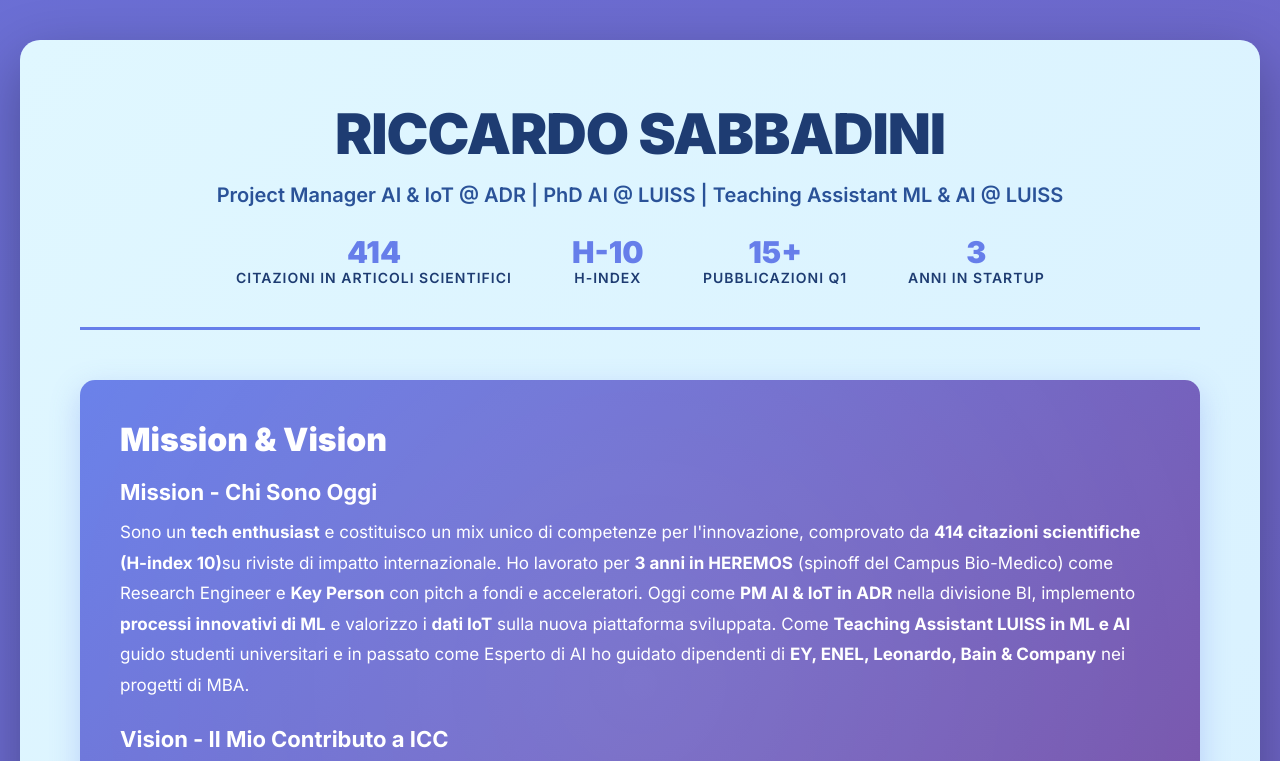
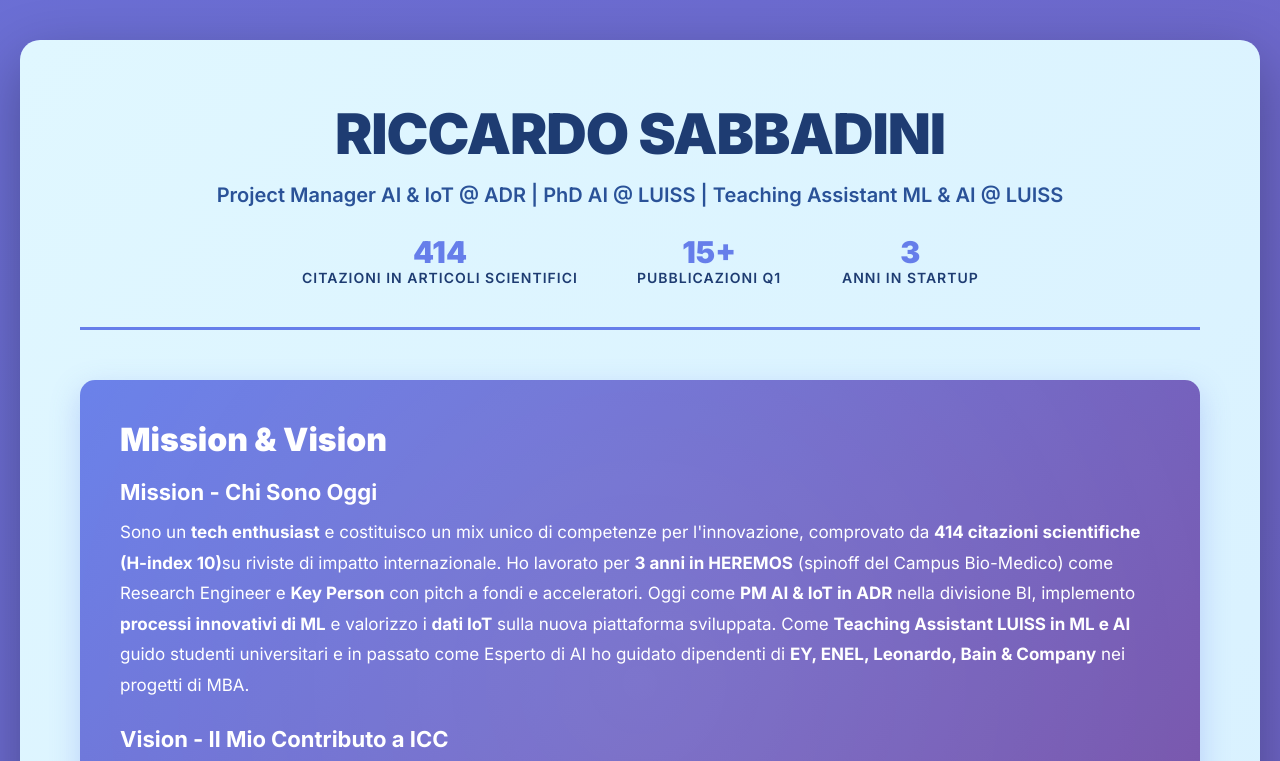
Before and after one commit to sabbachina/Candidatura-icc, a plain HTML site: page index.html in a window 1280 px wide. Shown: the top 761 px of the page. Drawn offline with Linux system fonts and the light colour scheme.

Commit message:
Update index.html

```diff
--- a/index.html
+++ b/index.html
@@ -597,10 +597,6 @@
                     <span class="metric-label">Citazioni in articoli scientifici</span>
                 </div>
                 <div class="metric">
-                    <span class="metric-number">H-10</span>
-                    <span class="metric-label">H-Index</span>
-                </div>
-                <div class="metric">
                     <span class="metric-number">15+</span>
                     <span class="metric-label">Pubblicazioni Q1</span>
                 </div>
```
